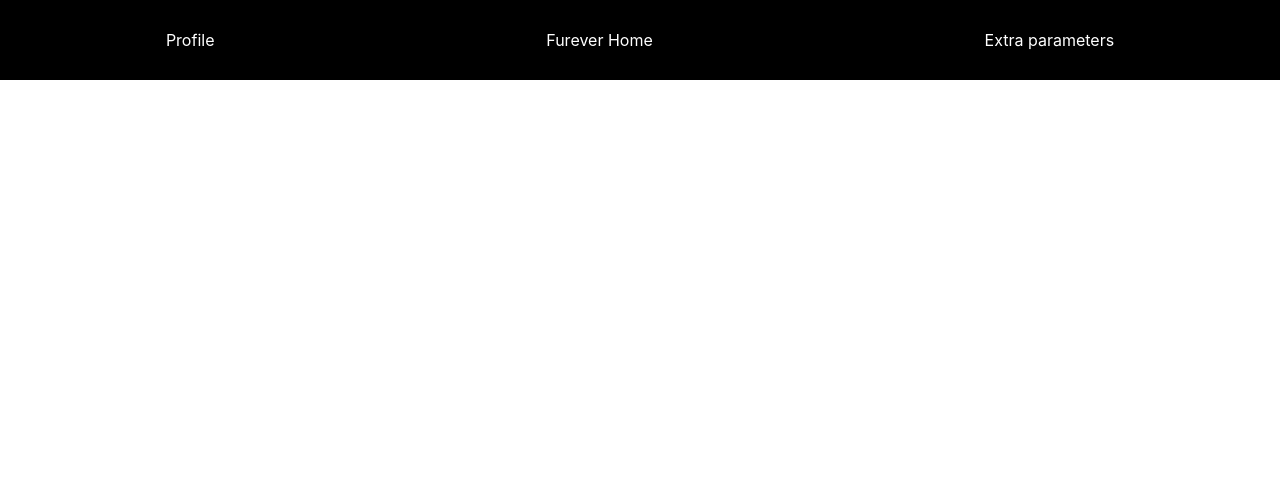
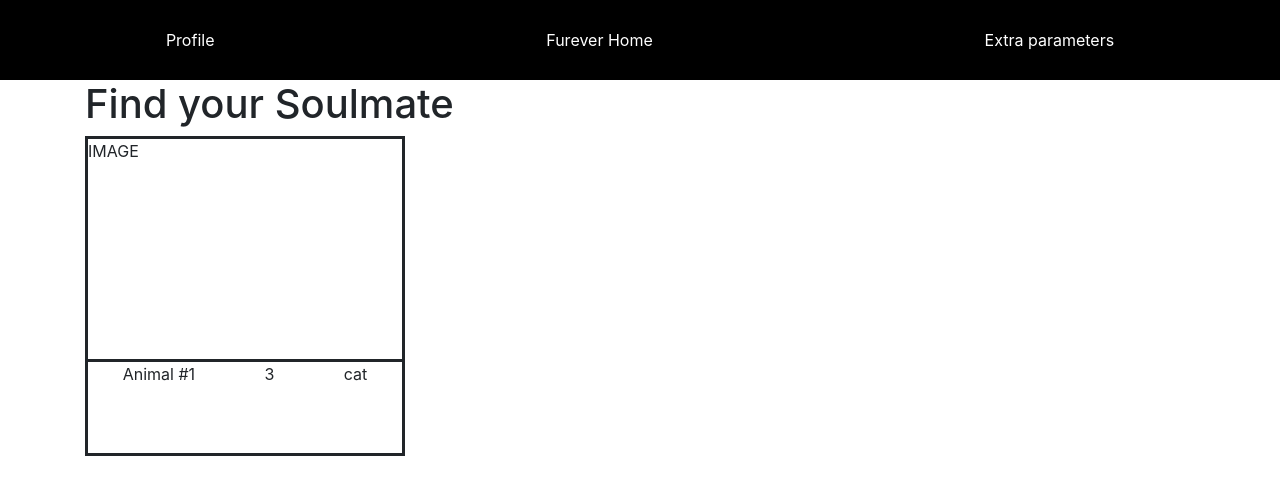
Before and after one commit to flynstone/Furever, a React (Create React App) app in the folder Furever.Api/ClientApp/: page / in a window 1280 px wide. Shown: the top 494 px of the page. Built offline with nearby package versions, Linux system fonts and the light colour scheme.

Commit message:
Add basic Animal Tile css

```diff
--- /dev/null
+++ b/Furever.Api/ClientApp/src/components/Animal/animal.css
@@ -0,0 +1,17 @@
+.AnimalTile {
+  border: 3px solid;
+  height: 20rem;
+  width: 20rem;
+}
+
+.AnimalImage {
+  height: 70%;
+  width: 100%;
+}
+
+.AnimalInfo {
+  display: flex;
+  justify-content: space-around;
+  border-top: 3px solid;
+  width: 100%;
+}
--- a/Furever.Api/ClientApp/src/components/Animal/index.jsx
+++ b/Furever.Api/ClientApp/src/components/Animal/index.jsx
@@ -1,15 +1,16 @@
 import React from 'react';
-
+import './animal.css'
 
 const Animal = ({ animal, setSelectedAnimal }) => {
 
-
   return (
-    <div onClick={() => setSelectedAnimal(animal)}>
-      <div>{animal.IMG}</div>
-      <div>{animal.Name}</div>
-      <div>{animal.Age}</div>
-      <div>{animal.Breed}</div>
+    <div className='AnimalTile' onClick={() => setSelectedAnimal(animal)}>
+      <div className='AnimalImage'>{animal.IMG}</div>
+      <div className='AnimalInfo'>
+        <div>{animal.name}</div>
+        <div>{animal.age}</div>
+        <div>{animal.breed}</div>
+      </div>
     </div>
   )
   // populate that with name, age, breed, img form json of api call
--- a/Furever.Api/ClientApp/src/components/Home/index.js
+++ b/Furever.Api/ClientApp/src/components/Home/index.js
@@ -4,11 +4,13 @@ import AnimalPopUp from '../AnimalPopUp';
 
 const ANIMALS = [
   {
+    IMG: 'IMAGE',
     name: 'Animal #1',
-  },
-  {
-    name: 'Animal #2',
-  },
+    age: '3',
+    breed: 'cat'
+  }
+
+
 ]
 
 const Home = ({ name }) => {
@@ -16,6 +18,7 @@ const Home = ({ name }) => {
 
   return (
     <div>
+      <h1>Find your Soulmate</h1>
       {ANIMALS.map(animal => (
         <Animal animal={animal} setSelectedAnimal={setSelectedAnimal} />
       ))}
```
Also changed, not shown: Furever.Api/ClientApp/src/components/Animal/animal.scss (deleted).
